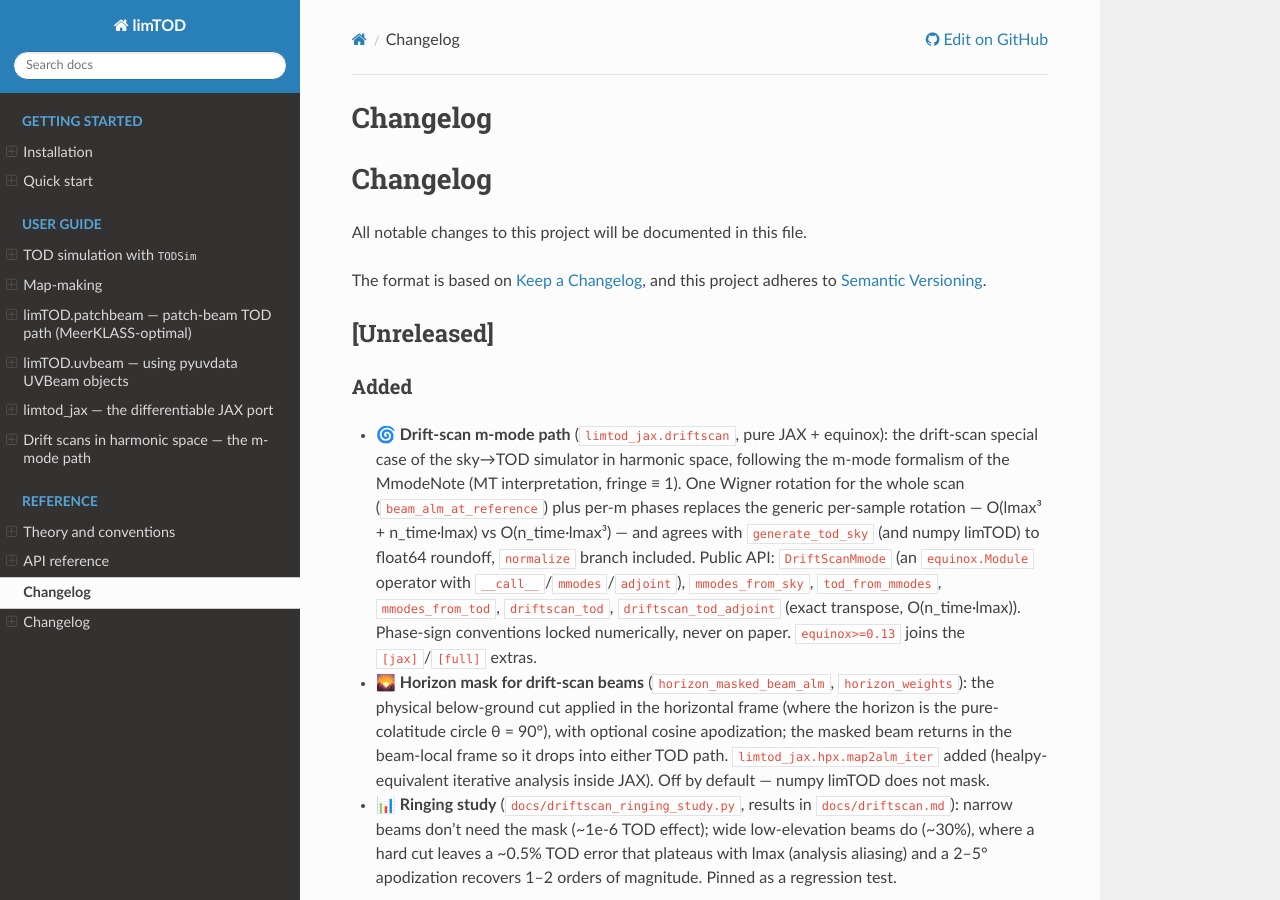
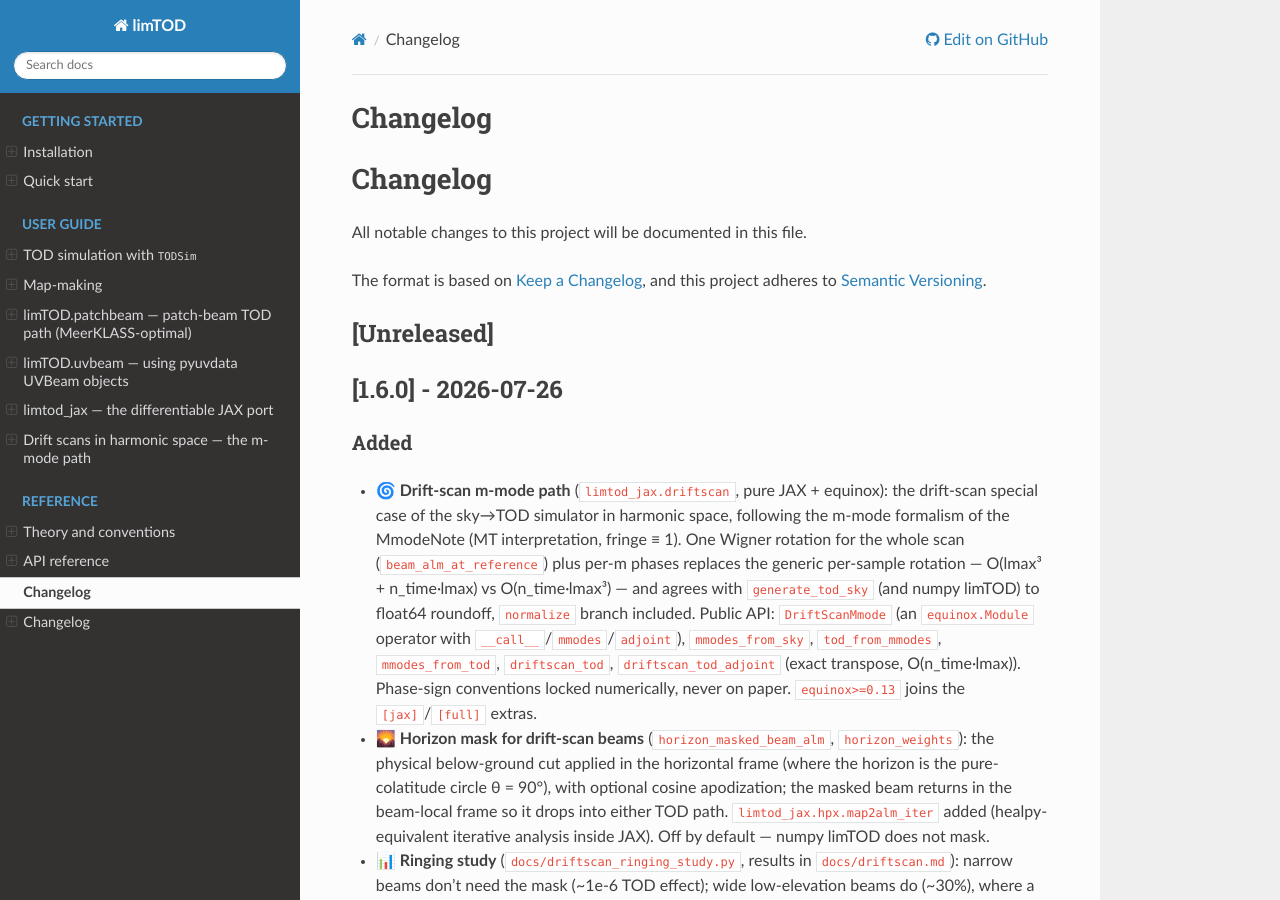
Before and after one commit to zzhang0123/limTOD, a Sphinx documentation site: the page built from docs/changelog.md, in a window 1280 px wide and 900 px high. Built offline with Sphinx 7.4.7 and the Read the Docs theme 3.1.0, drawn with Linux system fonts in a browser that asks for light colours.

Commit message:
chore: version 1.6.0 (drift-scan m-mode path)

```diff
--- a/CHANGELOG.md
+++ b/CHANGELOG.md
@@ -6,6 +6,8 @@
 and this project adheres to [Semantic Versioning](https://semver.org/spec/v2.0.0.html).
 
 ## [Unreleased]
+
+## [1.6.0] - 2026-07-26
 
 ### Added
 
--- a/docs/conf.py
+++ b/docs/conf.py
@@ -17,7 +17,7 @@
 
     release = _dist_version("limTOD")
 except Exception:  # pragma: no cover - bare checkout
-    release = "1.5.3"
+    release = "1.6.0"
 version = ".".join(release.split(".")[:2])
 
 extensions = [
--- a/pyproject.toml
+++ b/pyproject.toml
@@ -4,7 +4,7 @@
 
 [project]
 name = "limTOD"
-version = "1.5.3"
+version = "1.6.0"
 authors = [
     {name = "Zheng Zhang", email = "zheng.zhang@manchester.ac.uk"},
 ]
```
